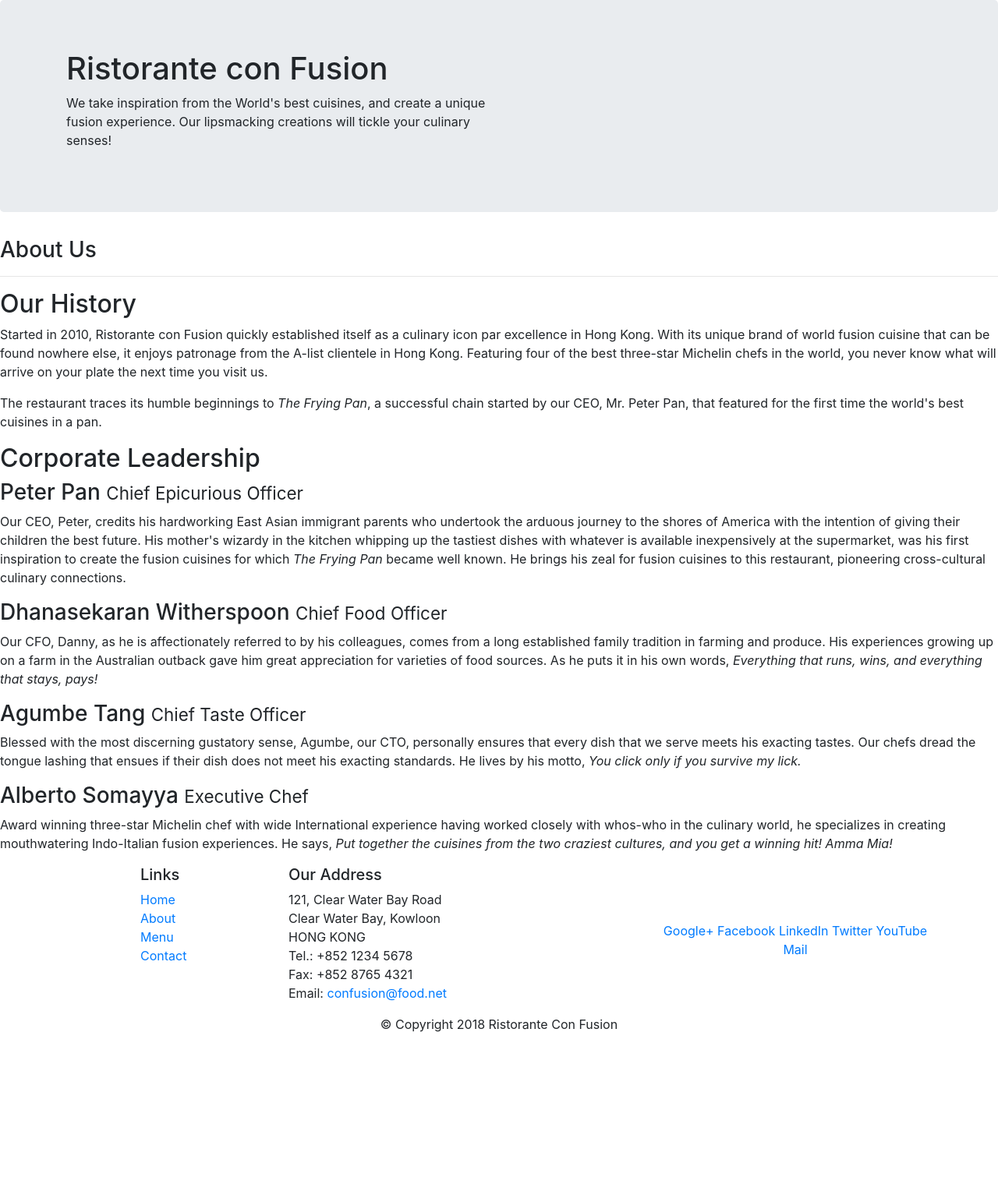
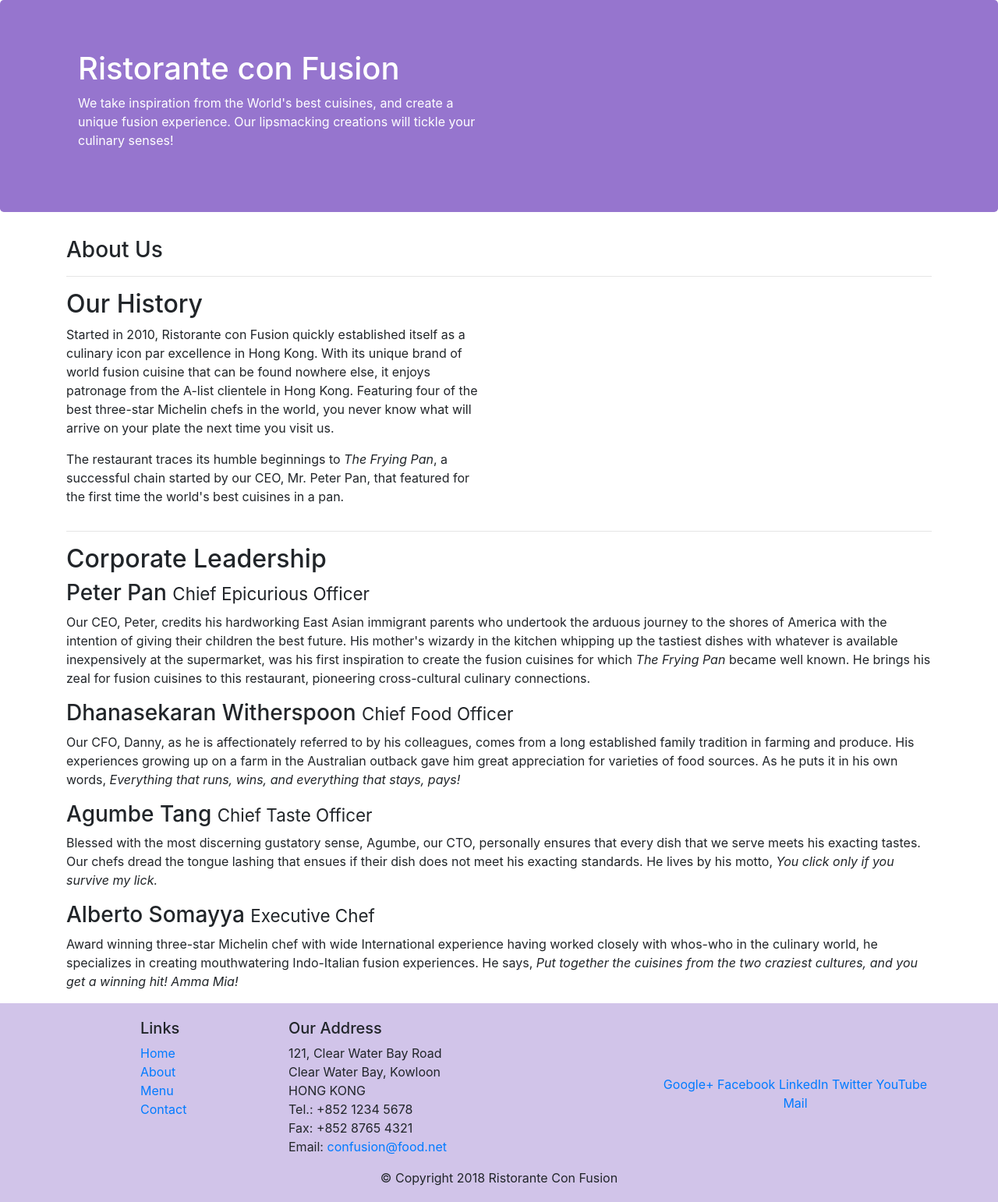
Before and after one commit to Noro911/conFusion, a website: page index.html in a window 1280 px wide. Shown: the whole page at 78% size. Before the commit the page ends 1342 px from the top, so only its background shows below. Drawn offline with nearby package versions, Linux system fonts and the light colour scheme.

Commit message:
donelab1

```diff
--- a/index.html
+++ b/index.html
@@ -6,26 +6,21 @@
 
     <meta charset="utf-8" />
 
-    <meta
-      name="viewport"
-      content="width=device-width, initial-scale=1, shrink-to-fit=no"
-    />
+    <meta name="viewport" content="width=device-width, initial-scale=1, shrink-to-fit=no" />
 
     <meta http-equiv="x-ua-compatible" content="ie=edge" />
 
     <!-- Bootstrap CSS -->
 
-    <link
-      rel="stylesheet"
-      href="node_modules/bootstrap/dist/css/bootstrap.min.css"
-    />
+    <link rel="stylesheet" href="node_modules/bootstrap/dist/css/bootstrap.min.css" />
+    <link rel="stylesheet" href="style.css">
   </head>
 
   <body>
-    <header class="jumbotron">
+    <header class="jumbotron header">
       <div class="container">
         <div class="row row-header">
-          <div class="col-12 col-sm-6">
+          <div class="col-12 col-sm-6 text-white">
             <h1>Ristorante con Fusion</h1>
             <p>
               We take inspiration from the World's best cuisines, and create a
@@ -38,16 +33,16 @@
       </div>
     </header>
 
-    <div>
-      <div>
-        <div>
+    <div class="container">
+      <div class="row">
+        <div class="col-12">
           <h3>About Us</h3>
           <hr />
         </div>
       </div>
 
-      <div>
-        <div>
+      <div class="row">
+        <div class="col-12 col-sm-6">
           <h2>Our History</h2>
           <p>
             Started in 2010, Ristorante con Fusion quickly established itself as
@@ -66,12 +61,12 @@
         </div>
         <div></div>
       </div>
-
-      <div>
-        <div>
+      <hr />
+      <div class="row">
+        <div class="col-12">
           <h2>Corporate Leadership</h2>
           <h3>Peter Pan <small>Chief Epicurious Officer</small></h3>
-          <p>
+          <p class="d-none d-sm-block">
             Our CEO, Peter, credits his hardworking East Asian immigrant parents
             who undertook the arduous journey to the shores of America with the
             intention of giving their children the best future. His mother's
@@ -83,7 +78,7 @@
             culinary connections.
           </p>
           <h3>Dhanasekaran Witherspoon <small>Chief Food Officer</small></h3>
-          <p>
+          <p class="d-none d-sm-block">
             Our CFO, Danny, as he is affectionately referred to by his
             colleagues, comes from a long established family tradition in
             farming and produce. His experiences growing up on a farm in the
@@ -94,7 +89,7 @@
             >
           </p>
           <h3>Agumbe Tang <small>Chief Taste Officer</small></h3>
-          <p>
+          <p class="d-none d-sm-block">
             Blessed with the most discerning gustatory sense, Agumbe, our CTO,
             personally ensures that every dish that we serve meets his exacting
             tastes. Our chefs dread the tongue lashing that ensues if their dish
@@ -102,7 +97,7 @@
             <em>You click only if you survive my lick.</em>
           </p>
           <h3>Alberto Somayya <small>Executive Chef</small></h3>
-          <p>
+          <p class="d-none d-sm-block">
             Award winning three-star Michelin chef with wide International
             experience having worked closely with whos-who in the culinary
             world, he specializes in creating mouthwatering Indo-Italian fusion
--- /dev/null
+++ b/style.css
@@ -0,0 +1,21 @@
+.header {
+    background-color: #9675CE;
+}
+.footer{
+
+    background-color: #D1C4E9;
+
+    margin:0px auto;
+
+    padding: 20px 0px 20px 0px;
+}
+.row-header{
+    margin:0px auto;
+    padding:0px;
+}
+.row-content {
+    margin:0px auto;
+    padding: 50px 0px 50px 0px;
+    border-bottom: 1px ridge;
+    min-height:400px;
+}
```
